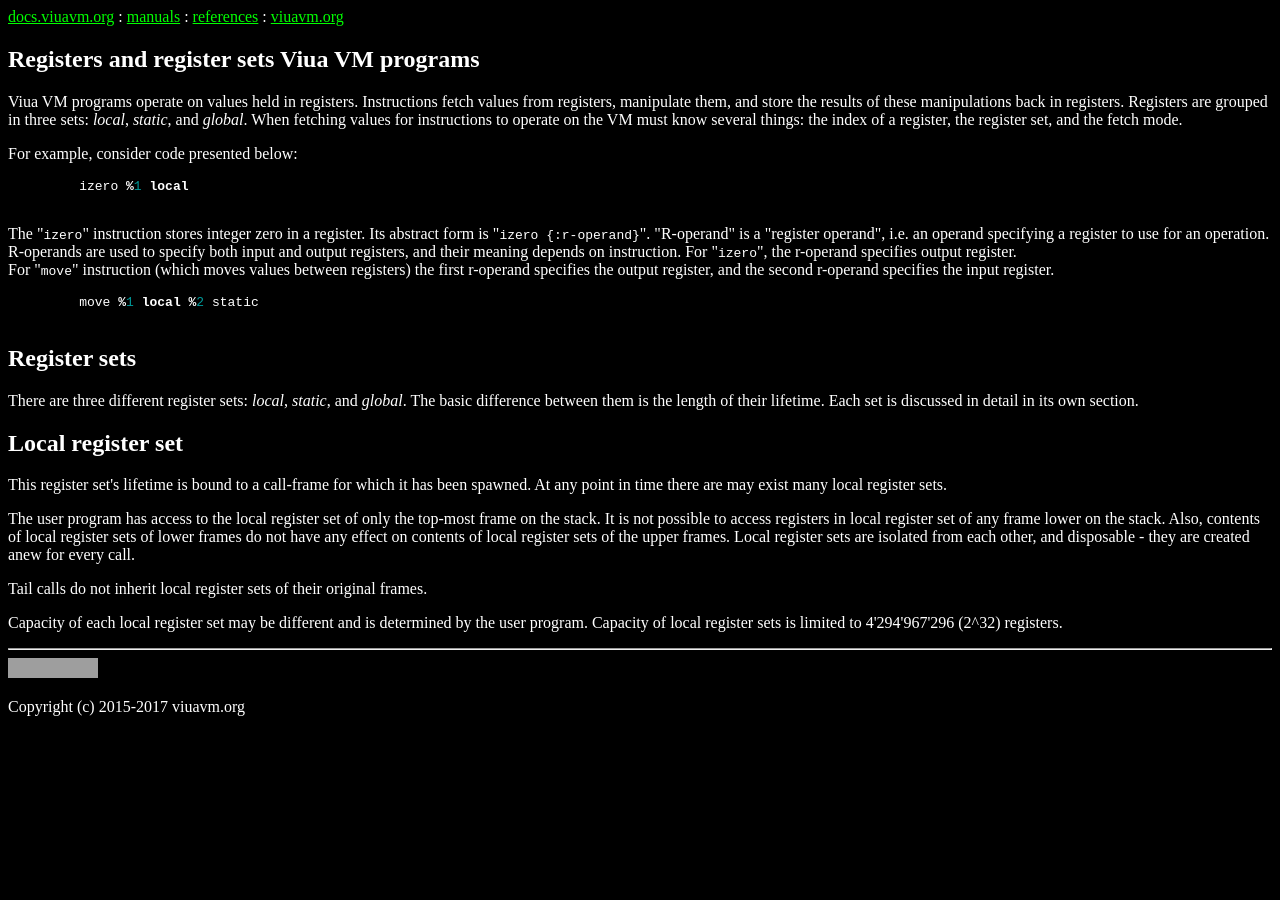
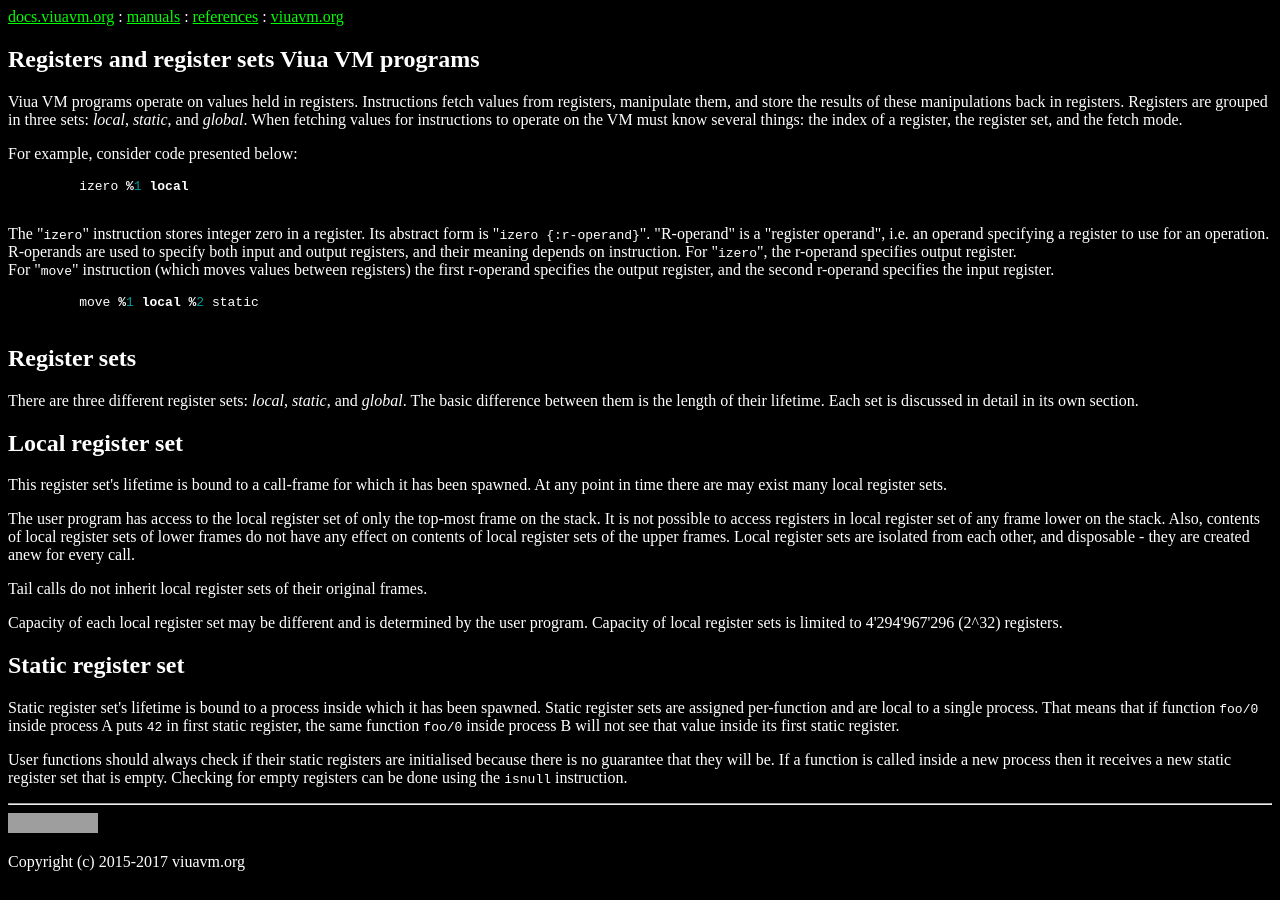
Before and after one commit to marekjm/docs.viuavm.org, a Jekyll site: the page built from _manuals/registers.html, in a window 1280 px wide. Built offline with Jekyll 4.4.1, drawn with Linux system fonts in a browser that asks for light colours; grey boxes are pictures that could not be loaded.

Commit message:
Add information about static register sets

```diff
--- a/_manuals/registers.html
+++ b/_manuals/registers.html
@@ -78,4 +78,22 @@
             Capacity of local register sets is limited to 4'294'967'296 (2^32) registers.
         </p>
     </section>
+
+    <section>
+        <h2> Static register set </h2>
+
+        <p>
+            Static register set's lifetime is bound to a process inside which it has been spawned.
+            Static register sets are assigned per-function and are local to a single process.
+            That means that if function <code>foo/0</code> inside process A puts <code>42</code> in first static register, the
+            same function <code>foo/0</code> inside process B will not see that value inside its first static register.
+        </p>
+
+        <p>
+            User functions should always check if their static registers are initialised because there is no guarantee that
+            they will be.
+            If a function is called inside a new process then it receives a new static register set that is empty.
+            Checking for empty registers can be done using the <code>isnull</code> instruction.
+        </p>
+    </section>
 </section>
```
